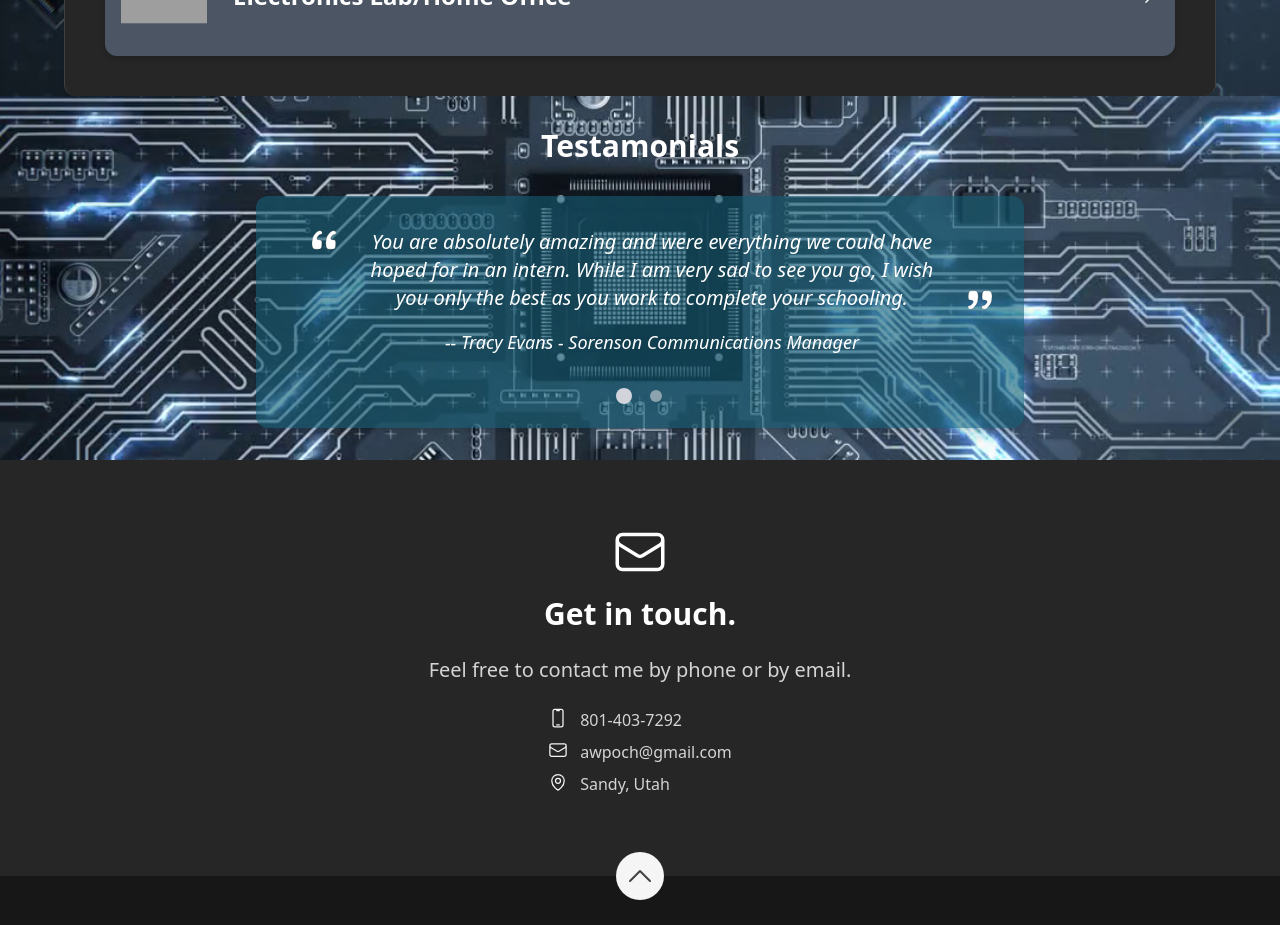
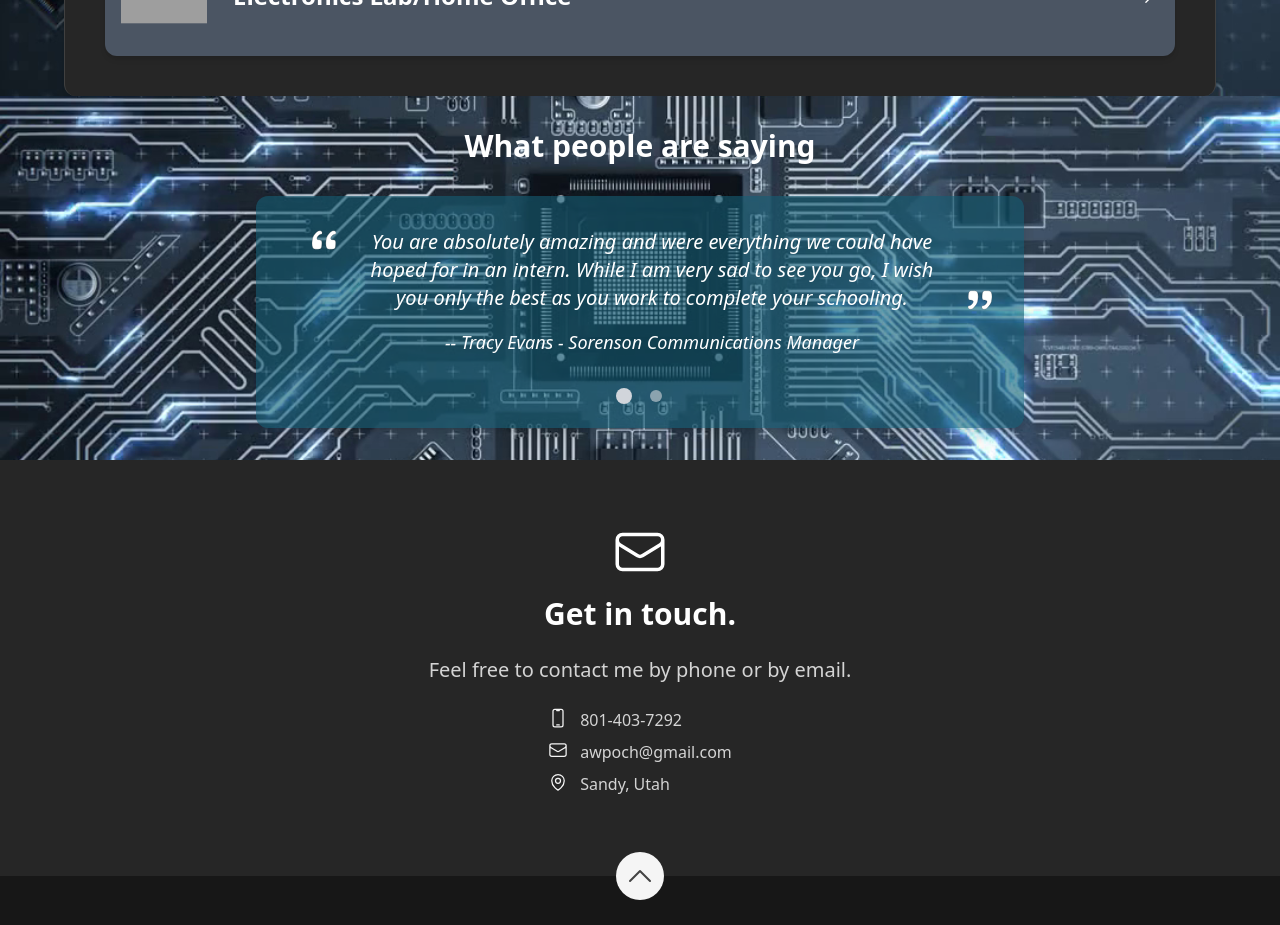
Before and after one commit to awpoch/react-resume, a Next.js app: page / in a window 1280 px wide. Shown: the part 4620-5545 px from the top of the page. Built offline with nearby package versions, Linux system fonts and the light colour scheme; grey boxes are pictures that could not be loaded.

Commit message:
Removed image.

```diff
--- a/src/components/Sections/Testimonials.tsx
+++ b/src/components/Sections/Testimonials.tsx
@@ -98,7 +98,7 @@ export const Testimonials: FC = memo(() => {
                 }
             >
                 <h2 className="z-10 text-white text-heading font-bold text-center mb-8">
-                    Testamonials
+                    What people are saying
                 </h2>
 
                 <div className="z-10 w-full max-w-screen-md px-4 lg:px-0">
--- a/src/data/data.tsx
+++ b/src/data/data.tsx
@@ -22,7 +22,6 @@ import reactResume from "../images/portfolio/ReactResume.png";
 import spriteEditor from "../images/portfolio/SpriteEditorAnimation.gif";
 import tankWars from "../images/portfolio/TankWarsAnimation.gif";
 import profilePic from "../images/ProfilePicture.jpg";
-import richardGhersi from "../images/richardGhersi.jpg";
 import {
     About,
     ContactSection,
@@ -361,7 +360,7 @@ export const testimonial: TestimonialSection = {
         {
             name: "Richard Ghersi - Sorenson Communications Manager",
             text: "Thank you so much for being a part of our team! Your hard work and dedication have not gone unnoticed.",
-            image: richardGhersi,
+            image: undefined,
         },
     ],
 };
```
